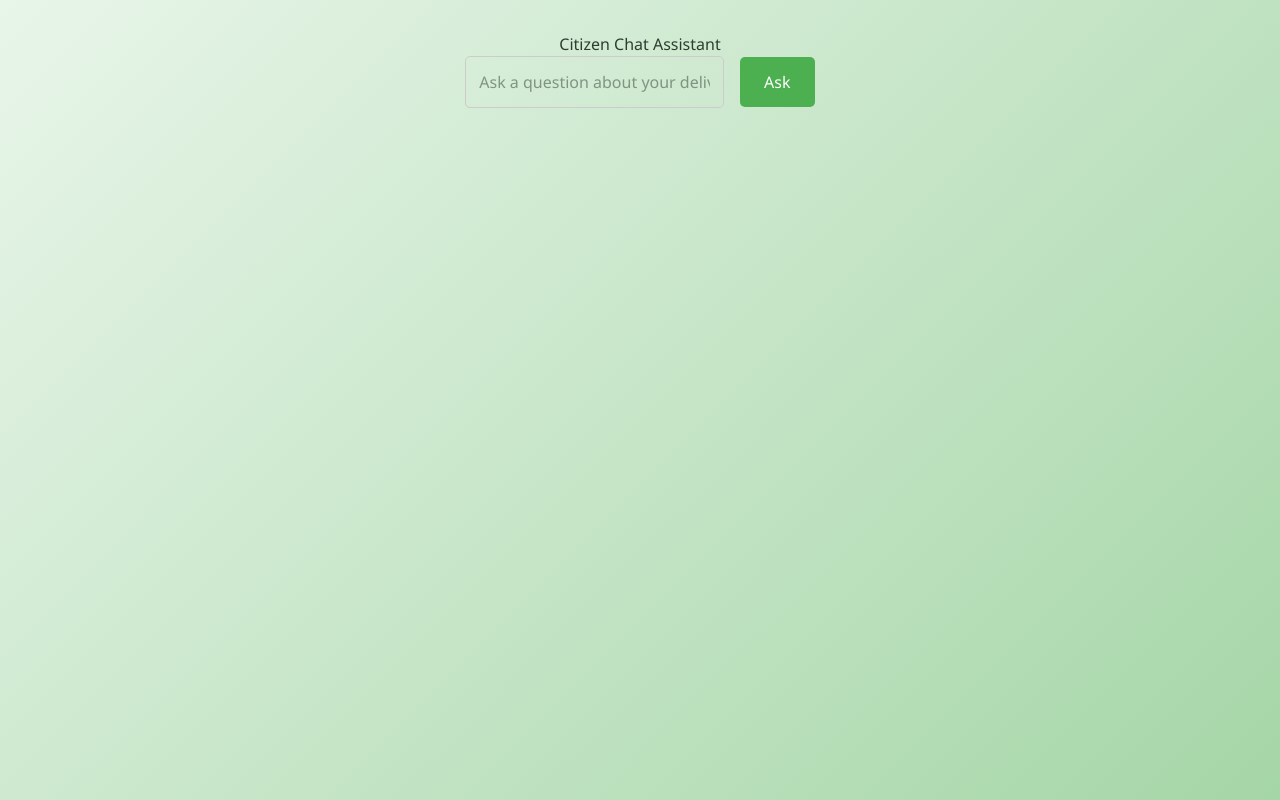
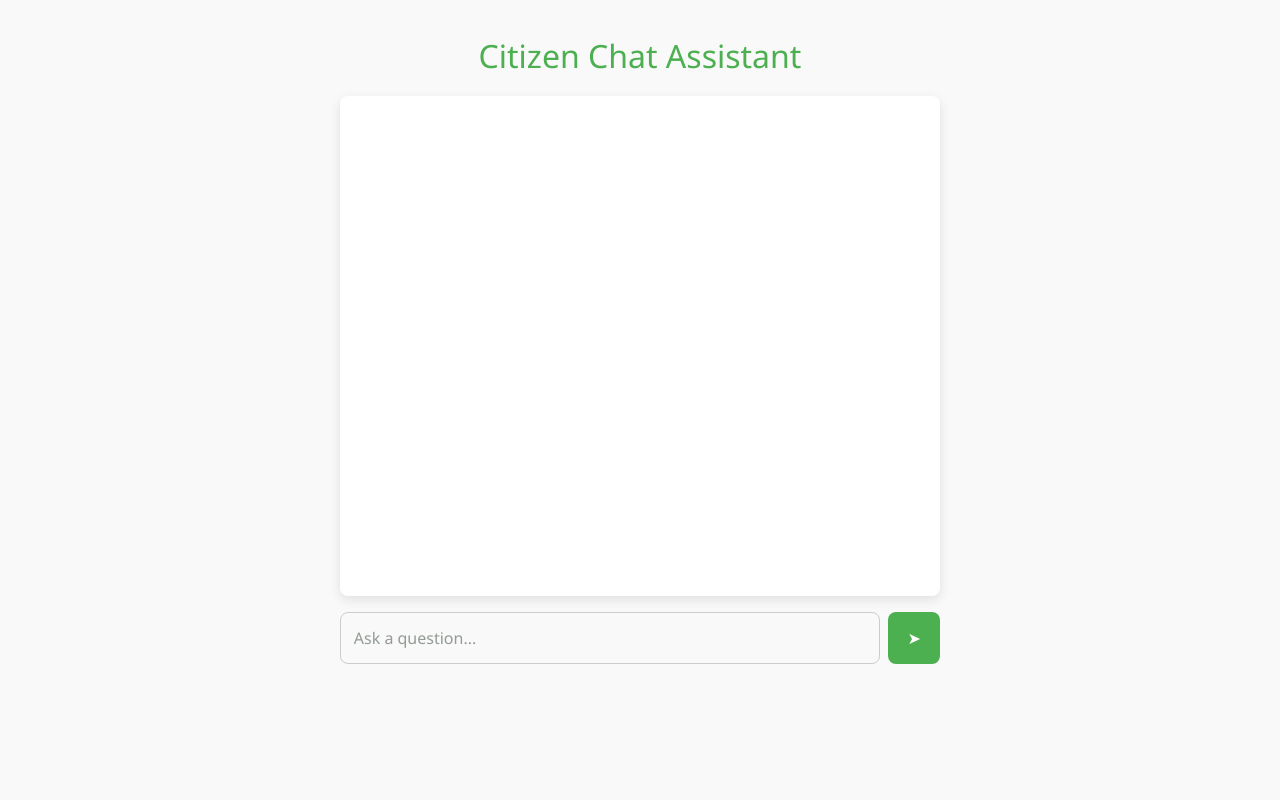
Before and after one commit to Jayasree273/smart-ration, a Next.js app: page /chat in a window 1280 px wide. Built offline with nearby package versions, Linux system fonts and the light colour scheme.

Commit message:
Update chat.js

```diff
--- a/pages/chat.js
+++ b/pages/chat.js
@@ -3,17 +3,22 @@ import axios from 'axios';
 
 export default function ChatPage() {
   const [message, setMessage] = useState('');
-  const [response, setResponse] = useState('');
+  const [chatHistory, setChatHistory] = useState([]);
   const [error, setError] = useState('');
 
   const handleSubmit = async (e) => {
     e.preventDefault();
+    if (!message.trim()) return;
+
+    const userMessage = { sender: 'user', text: message };
+    setChatHistory((prev) => [...prev, userMessage]);
+    setMessage('');
     setError('');
-    setResponse('');
 
     try {
       const res = await axios.post('/api/chat', { message });
-      setResponse(res.data.reply);
+      const botMessage = { sender: 'bot', text: res.data.reply };
+      setChatHistory((prev) => [...prev, botMessage]);
     } catch (err) {
       console.error(err);
       setError('Something went wrong. Please try again.');
@@ -21,55 +26,88 @@ export default function ChatPage() {
   };
 
   return (
-    <div style={{ padding: '2rem', textAlign: 'center' }}>
-      <h1>Citizen Chat Assistant</h1>
-      <form onSubmit={handleSubmit}>
+    <div style={{
+      display: 'flex',
+      flexDirection: 'column',
+      alignItems: 'center',
+      fontFamily: 'Segoe UI, sans-serif',
+      backgroundColor: '#f9f9f9',
+      minHeight: '100vh',
+      padding: '2rem'
+    }}>
+      <h1 style={{ fontSize: '2rem', marginBottom: '1rem', color: '#4CAF50' }}>Citizen Chat Assistant</h1>
+
+      <div style={{
+        width: '100%',
+        maxWidth: '600px',
+        backgroundColor: '#ffffff',
+        borderRadius: '8px',
+        padding: '1rem',
+        boxShadow: '0 4px 12px rgba(0,0,0,0.1)',
+        display: 'flex',
+        flexDirection: 'column',
+        height: '500px',
+        overflowY: 'auto',
+        marginBottom: '1rem'
+      }}>
+        {chatHistory.map((msg, index) => (
+          <div
+            key={index}
+            style={{
+              textAlign: msg.sender === 'user' ? 'right' : 'left',
+              marginBottom: '0.8rem'
+            }}
+          >
+            <span
+              style={{
+                display: 'inline-block',
+                backgroundColor: msg.sender === 'user' ? '#DCF8C6' : '#EDEDED',
+                padding: '0.8rem 1rem',
+                borderRadius: '16px',
+                maxWidth: '80%',
+                fontSize: '1rem'
+              }}
+            >
+              {msg.text}
+            </span>
+          </div>
+        ))}
+      </div>
+
+      <form onSubmit={handleSubmit} style={{
+        width: '100%',
+        maxWidth: '600px',
+        display: 'flex',
+        gap: '0.5rem'
+      }}>
         <input
           type="text"
-          placeholder="Ask a question about your delivery"
+          placeholder="Ask a question..."
           value={message}
           onChange={(e) => setMessage(e.target.value)}
           required
           style={{
+            flex: 1,
             padding: '0.8rem',
             fontSize: '1rem',
-            borderRadius: '5px',
-            border: '1px solid #ccc',
-            marginRight: '1rem'
+            borderRadius: '8px',
+            border: '1px solid #ccc'
           }}
         />
-        <button
-          type="submit"
-          style={{
-            padding: '0.8rem 1.5rem',
-            backgroundColor: '#4CAF50',
-            color: 'white',
-            border: 'none',
-            borderRadius: '5px'
-          }}
-        >
-          Ask
+        <button type="submit" style={{
+          backgroundColor: '#4CAF50',
+          color: 'white',
+          border: 'none',
+          padding: '0.8rem 1.2rem',
+          borderRadius: '8px',
+          fontSize: '1rem',
+          cursor: 'pointer'
+        }}>
+          ➤
         </button>
       </form>
 
-      {error && (
-        <p style={{ color: 'red', marginTop: '1rem' }}>{error}</p>
-      )}
-
-      {response && (
-        <div
-          style={{
-            marginTop: '2rem',
-            fontSize: '1.2rem',
-            backgroundColor: '#f7f7f7',
-            padding: '1rem',
-            borderRadius: '5px'
-          }}
-        >
-          <h2>Chat Assistant:</h2>
-          <p>{response}</p>
-        </div>
-      )}
+      {error && <p style={{ color: 'red', marginTop: '1rem' }}>{error}</p>}
     </div>
   );
 }
```
